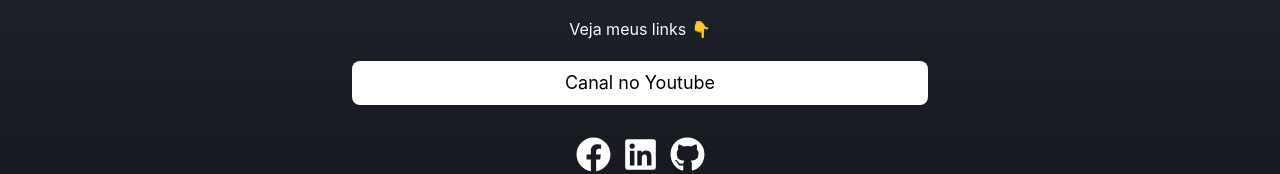
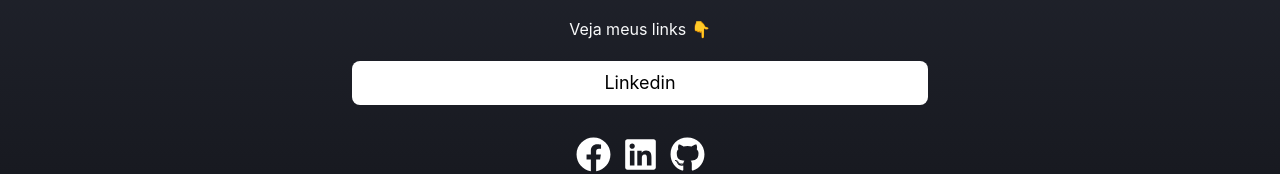
Before and after one commit to jonathan-beskow/dev-link, a React (Vite) app: page / in a window 1280 px wide. Shown: the part 131-305 px from the top of the page. Built offline with nearby package versions, Linux system fonts and the light colour scheme; no server answers.

Commit message:
alteracao na classe home

```diff
--- a/src/pages/home/index.tsx
+++ b/src/pages/home/index.tsx
@@ -10,7 +10,7 @@ export function Home() {
         <section className="bg-white mb-4 w-full py-2 rounded-lg select-none transition-transform hover:scale-105 cursor-pointer">
           <a>
             <p className="text-base md:text-lg">
-              Canal no Youtube
+              Linkedin
             </p>
           </a>
         </section>
```
